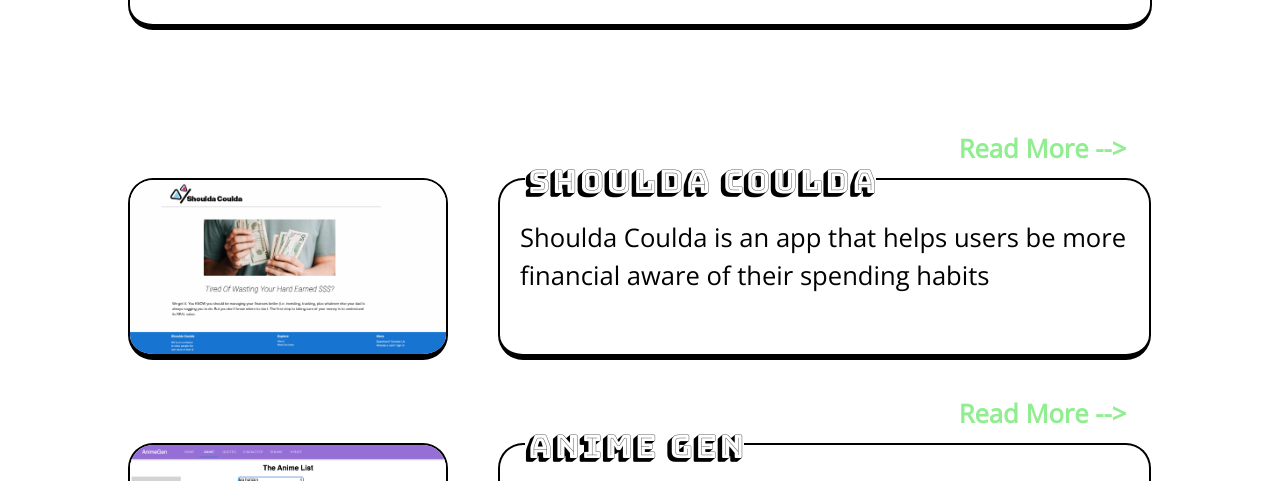
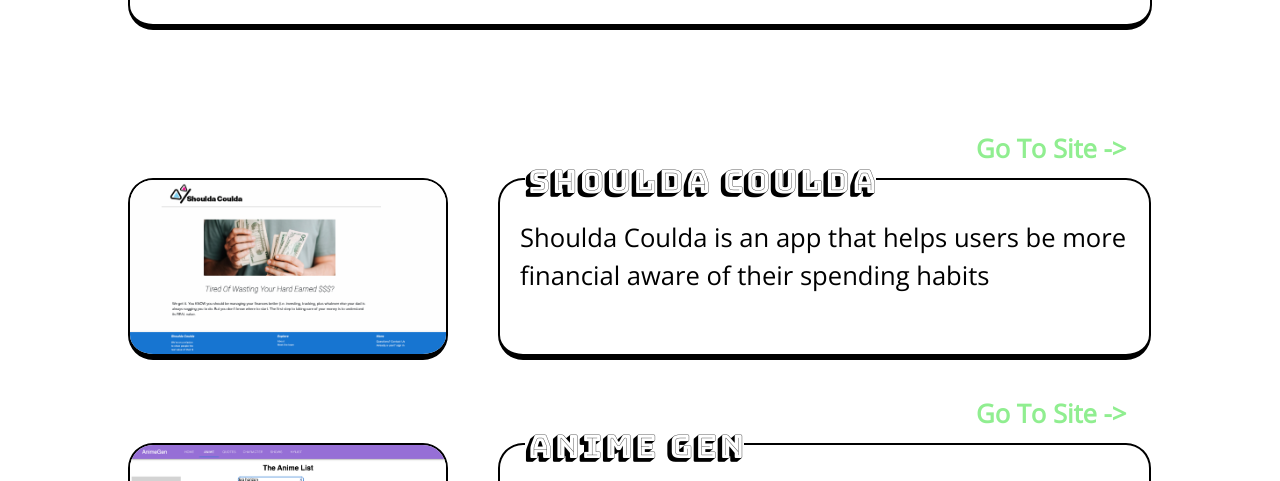
Before and after one commit to StudentCZ/my-website, a React (Create React App) app: page / in a window 1280 px wide. Shown: the part 1540-2021 px from the top of the page. Built offline with nearby package versions, Linux system fonts and the light colour scheme.

Commit message:
change text from read more to go to site for project

```diff
--- a/src/components/ProjectImageBar.js
+++ b/src/components/ProjectImageBar.js
@@ -13,7 +13,7 @@ const ProjectImageBar = () => {
           rel='noreferrer'
           target='_blank'
         >
-          Read More -->
+          Go To Site ->
         </a>
       </div>
       <div className={style.containerOne}>
@@ -35,7 +35,7 @@ const ProjectImageBar = () => {
           rel='noreferrer'
           target='_blank'
         >
-          Read More -->
+          Go To Site ->
         </a>
       </div>
       <div className={style.containerTwo}>
```
